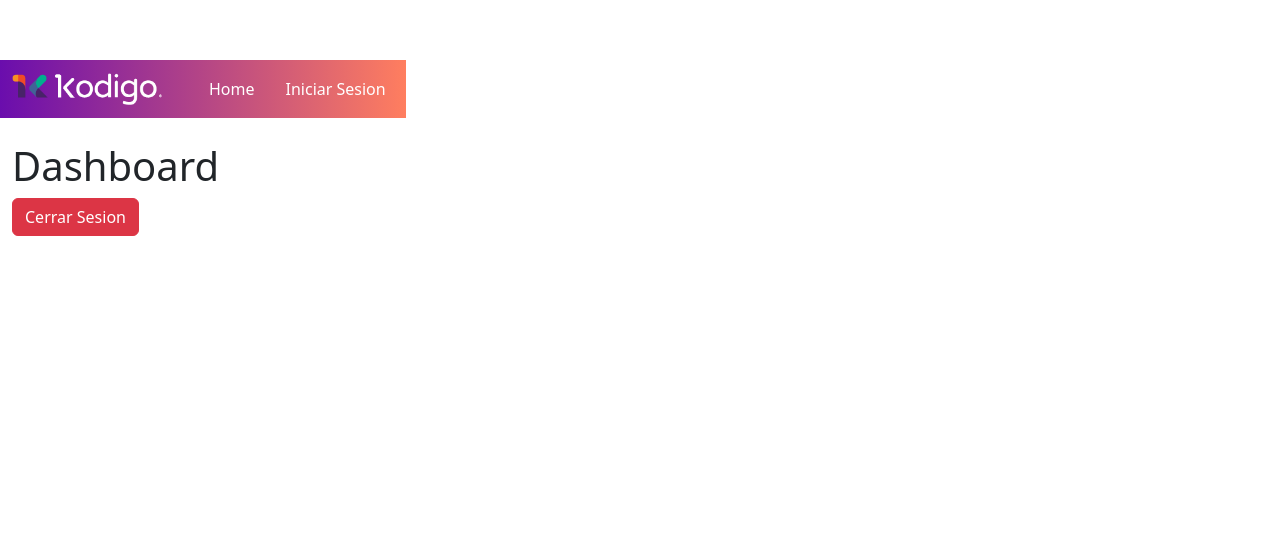
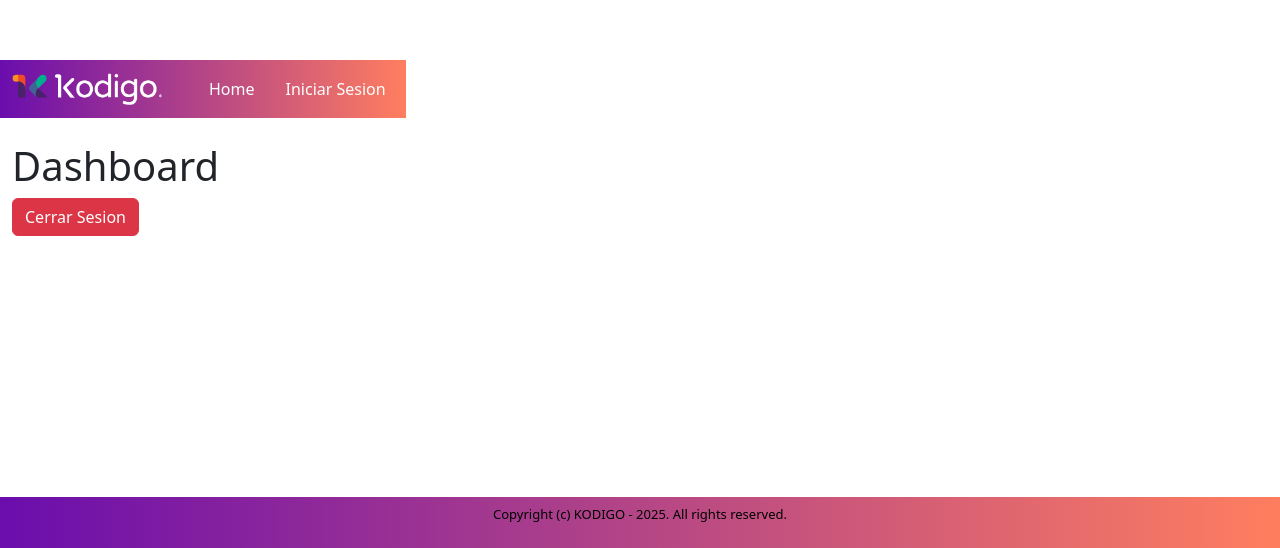
Before and after one commit to sthephaniplatero/kodigoApp, a React (Vite) app: page /dashboard in a window 1280 px wide. Shown: the part 252-800 px from the top of the page. Built offline with nearby package versions, Linux system fonts and the light colour scheme; no server answers.

Commit message:
Footer y componente Home

```diff
--- a/index.html
+++ b/index.html
@@ -4,6 +4,7 @@
     <meta charset="UTF-8" />
     <link rel="icon" type="image/svg+xml" href="#" />
     <meta name="viewport" content="width=device-width, initial-scale=1.0" />
+    <link href="https://cdn.jsdelivr.net/npm/bootstrap@5.3.8/dist/css/bootstrap.min.css" rel="stylesheet" integrity="sha384-sRIl4kxILFvY47J16cr9ZwB07vP4J8+LH7qKQnuqkuIAvNWLzeN8tE5YBujZqJLB" crossorigin="anonymous">
     <title>Kodigo App</title>
   </head>
   <body>
--- a/src/App.jsx
+++ b/src/App.jsx
@@ -2,26 +2,25 @@ import React from "react";
 import { Routes, Route } from "react-router-dom";
 import AppNavbar from "./components/Navbar";
 import Login from "./pages/Login";
+import Home from "./pages/Home"
 import Dashboard from "./pages/Dashboard";
+import Footer from "./components/Footer";
 
-function Home() {
-  return (
-    <div className="container mt-4">
-      <h1>Home</h1>
-    </div>
-  );
-}
+
 
 function App() {
   return (
-    <>
+    <div className="flex flex-col min-h-screen">
       <AppNavbar />
+      <main className="flex-grow">
         <Routes>
           <Route path="/" element={<Home />} />
           <Route path="/signin" element={<Login />} />
           <Route path="/dashboard" element={<Dashboard />} />
         </Routes>
-    </>
+      </main>
+      <Footer />
+    </div>
   );
 }
 
--- /dev/null
+++ b/src/components/Footer.css
@@ -0,0 +1,7 @@
+.colorfondo {
+    background: linear-gradient(90deg,#6a0dad, #ff7e5f)
+}
+.copy {
+    color: black;
+    font-size: 13px;
+}
--- a/src/components/Footer.jsx
+++ b/src/components/Footer.jsx
@@ -0,0 +1,14 @@
+import "./Footer.css";
+
+function AppNavbar() {
+    return (
+        <footer className="text-center p-2 fixed-bottom colorfondo">
+            <div>
+            </div>
+
+            <p className="copy">Copyright (c) KODIGO - 2025. All rights reserved.</p>
+        </footer>
+    );
+}
+
+export default AppNavbar;
--- a/src/pages/Home.jsx
+++ b/src/pages/Home.jsx
@@ -0,0 +1,9 @@
+function Home() {
+    return (
+        <div className="container mt-4">
+            <h1>Home</h1>
+        </div>
+    );
+}
+
+export default Home;
```
Lines whose indentation alone changed are shown as unchanged.
